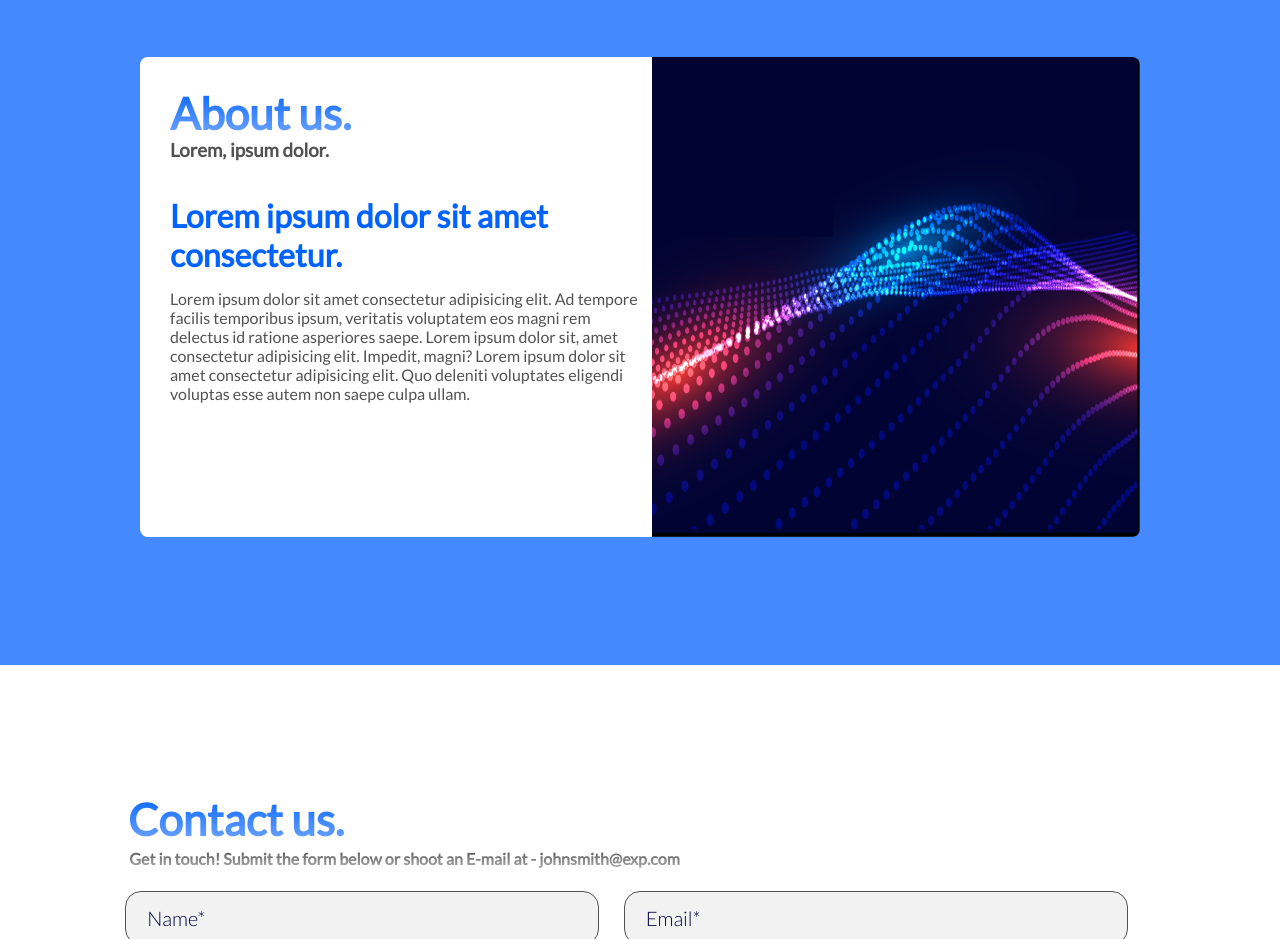
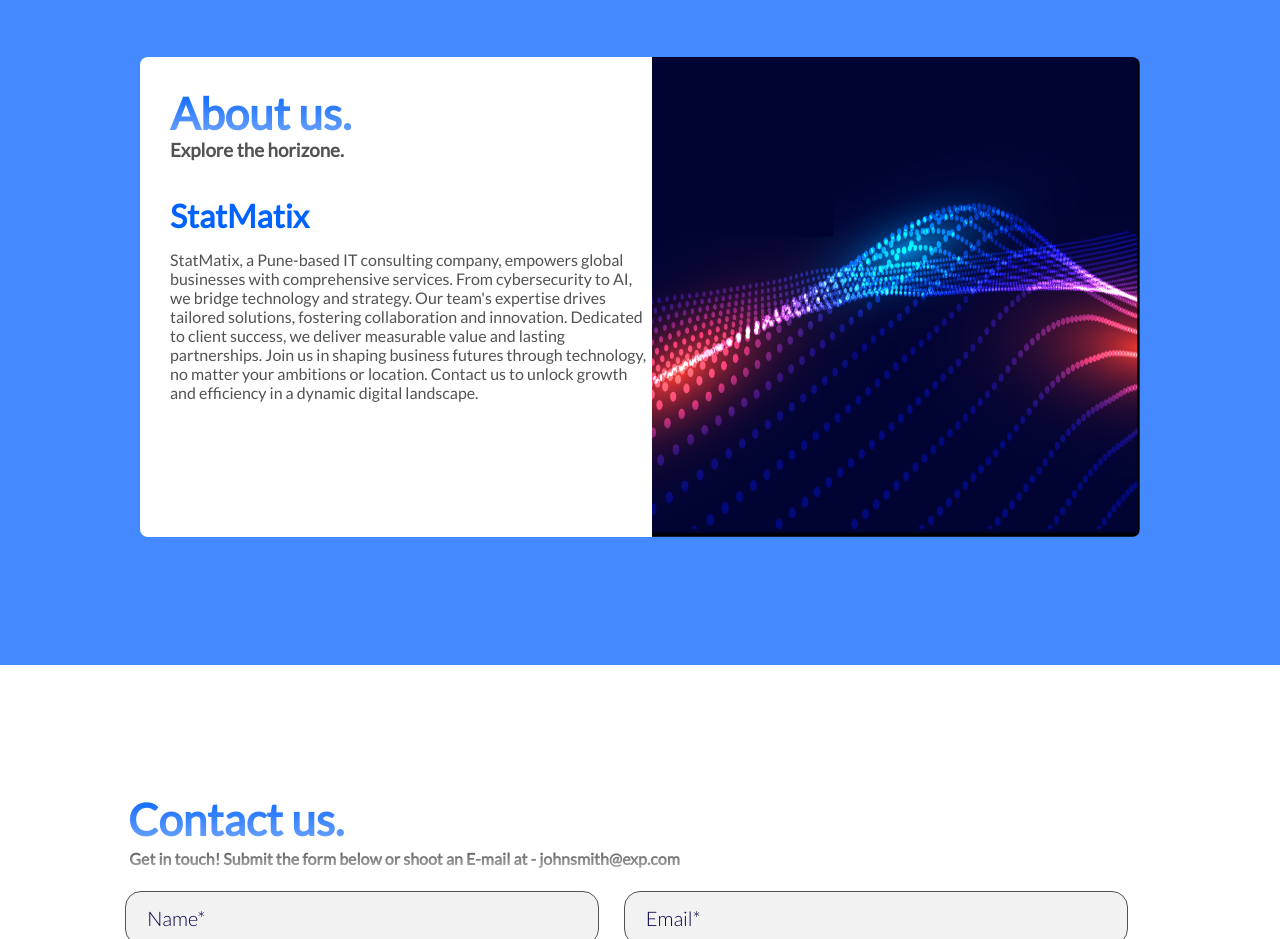
Before and after one commit to statmatix/statmatix.github.io, a plain HTML site: page docs/index.html in a window 1280 px wide. Shown: the part 1740-2679 px from the top of the page. Drawn offline with Linux system fonts and the light colour scheme; some packages are replaced by stand-ins of ours; a script that the page names is missing.

Commit message:
Update index.html

```diff
--- a/docs/index.html
+++ b/docs/index.html
@@ -97,9 +97,9 @@
 <div class="aboutus">
     <div class="carddd">
         <p class="h2">About us.</p>
-        <h3 class="con first">Lorem, ipsum dolor.</h3>
-        <h1 class="con second">Lorem ipsum dolor sit amet consectetur.</h1>
-        <p class="con third">Lorem ipsum dolor sit amet consectetur adipisicing elit. Ad tempore facilis temporibus ipsum, veritatis voluptatem eos magni rem delectus id ratione asperiores saepe. Lorem ipsum dolor sit, amet consectetur adipisicing elit. Impedit, magni? Lorem ipsum dolor sit amet consectetur adipisicing elit. Quo deleniti voluptates eligendi voluptas esse autem non saepe culpa ullam. </p>
+        <h3 class="con first">Explore the horizone.</h3>
+        <h1 class="con second">StatMatix</h1>
+        <p class="con third">StatMatix, a Pune-based IT consulting company, empowers global businesses with comprehensive services. From cybersecurity to AI, we bridge technology and strategy. Our team's expertise drives tailored solutions, fostering collaboration and innovation. Dedicated to client success, we deliver measurable value and lasting partnerships. Join us in shaping business futures through technology, no matter your ambitions or location. Contact us to unlock growth and efficiency in a dynamic digital landscape.</p>
         </button>
     </div>
     <img class="bannerr1" src="images/b10.png" alt="">
```
